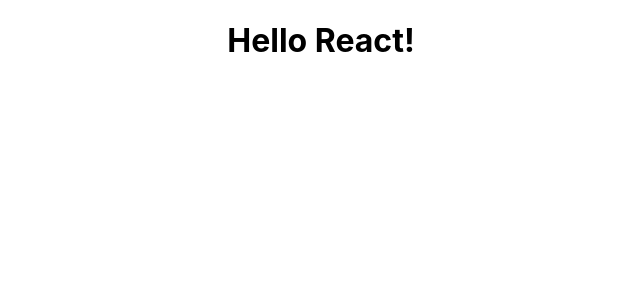
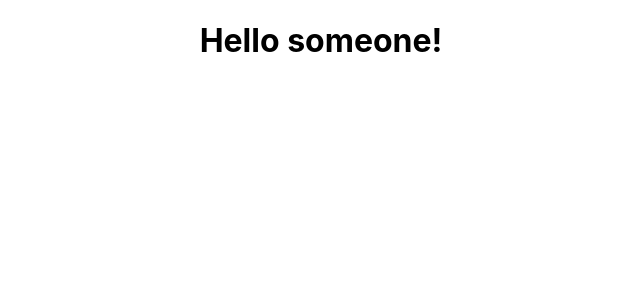
Before and after one commit to gmartindelcye/react-crash-course, a React (Create React App) app: page / in a window 1280 px wide. Shown: the top 300 px of the page, without its empty margins (319-959 px from the left). Built offline with nearby package versions, Linux system fonts and the light colour scheme.

Commit message:
Creating constants and ternary expressions

```diff
--- a/src/App.js
+++ b/src/App.js
@@ -1,9 +1,12 @@
 import './App.css';
 
 const App =() => {
+  const name = 'John';
+  const isNameShowing = false;
+
   return (
     <div className="App">
-      <h1>Hello React!</h1>
+      <h1>Hello {isNameShowing ? name : 'someone'}!</h1>
     </div>
   );
 }
```
